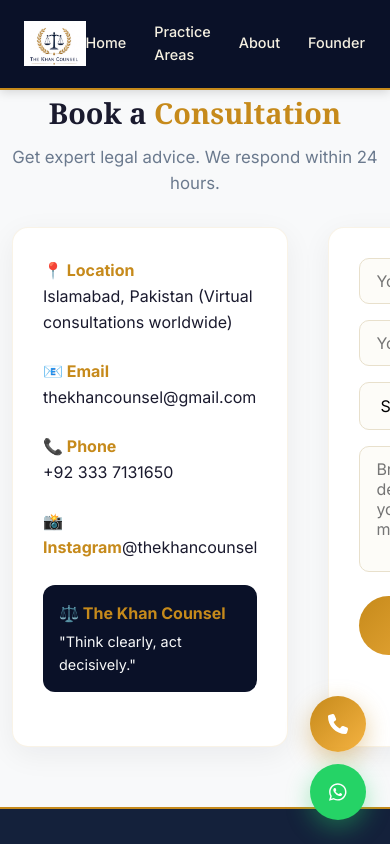
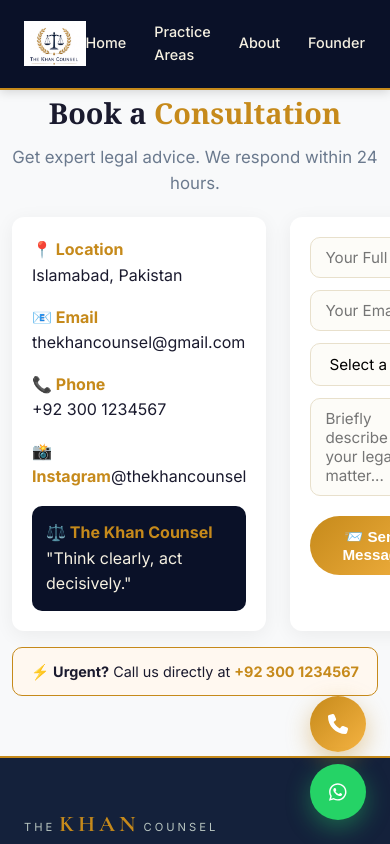
Before and after one commit to Ammara-khann/The-Khan-Counsel, a React (Create React App) app: page /contact in a window 390 px wide. Shown: the top 844 px of the page. Built offline with nearby package versions, Linux system fonts and the light colour scheme.

Commit message:
Complete mobile-first responsive with side menu

```diff
--- a/src/components/Header.js
+++ b/src/components/Header.js
@@ -45,13 +45,13 @@
           Book Consultation
         </Link>
 
-        {/* Mobile Toggle */}
+        {/* Mobile Hamburger */}
         <button style={styles.mobileBtn} onClick={() => setIsOpen(!isOpen)}>
           <FontAwesomeIcon icon={isOpen ? faTimes : faBars} size="lg" />
         </button>
       </div>
 
-      {/* Mobile Menu */}
+      {/* Mobile Side Menu */}
       {isOpen && (
         <div style={styles.mobileMenu}>
           {navLinks.map(link => (
@@ -140,15 +140,16 @@
   mobileMenu: {
     display: 'none',
     flexDirection: 'column',
-    padding: '16px 24px 24px',
+    padding: '20px 24px 30px',
     background: '#0A1128',
     borderTop: '1px solid rgba(198, 138, 27, 0.2)',
   },
   mobileLink: {
     color: '#F5F0E1',
     textDecoration: 'none',
-    padding: '10px 0',
-    fontSize: '1rem',
+    padding: '12px 0',
+    fontSize: '1.1rem',
+    fontWeight: '500',
     borderBottom: '1px solid rgba(255,255,255,0.05)',
   },
   mobileCta: {
@@ -159,22 +160,23 @@
     textDecoration: 'none',
     textAlign: 'center',
     fontWeight: '600',
-    marginTop: '12px',
+    marginTop: '16px',
   },
 };
 
 // ===== RESPONSIVE =====
 const responsiveStyles = `
 @media (max-width: 992px) {
-  .desktop-nav { display: none; }
-  .cta-btn { display: none; }
+  .desktop-nav { display: none !important; }
+  .cta-btn { display: none !important; }
   .mobile-btn { display: block !important; }
   .mobile-menu { display: flex !important; }
 }
-
 @media (max-width: 480px) {
   .logo { height: 35px !important; }
   .container { padding: 0 12px !important; }
+  .mobile-menu { padding: 16px 16px 24px !important; }
+  .mobile-link { font-size: 1rem !important; padding: 10px 0 !important; }
 }
 `;
 const styleSheet = document.createElement('style');
--- a/src/pages/Contact.js
+++ b/src/pages/Contact.js
@@ -2,14 +2,6 @@
 import emailjs from '@emailjs/browser';
 
 const Contact = () => {
-  // ============================================================
-  // 🔑 YOUR EMAILJS CREDENTIALS (ONLY ONCE!)
-  // ============================================================
-  const SERVICE_ID = 'service_qxl93c9';              // From Email Services
-  const ADMIN_TEMPLATE_ID = 'template_tcnyx7f';      // Admin template (goes to you)
-  const AUTO_REPLY_TEMPLATE_ID = 'template_s66kwph'; // Auto-reply template (goes to user)
-  const PUBLIC_KEY = 'yGgC4_8Cvy6sZGsNX';            // From Account → API Keys
-
   const [form, setForm] = useState({
     name: '',
     email: '',
@@ -18,6 +10,11 @@
   });
   const [isLoading, setIsLoading] = useState(false);
   const [status, setStatus] = useState(null);
+
+  const SERVICE_ID = 'service_qxl93c9';
+  const ADMIN_TEMPLATE_ID = 'template_tcnyx7f';
+  const AUTO_REPLY_TEMPLATE_ID = 'template_s66kwph';
+  const PUBLIC_KEY = 'yGgC4_8Cvy6sZGsNX';
 
   const handleChange = (e) => {
     setForm({ ...form, [e.target.name]: e.target.value });
@@ -28,44 +25,33 @@
     setIsLoading(true);
     setStatus(null);
 
-    // Data for Admin (goes to YOU)
     const adminData = {
       from_name: form.name,
       from_email: form.email,
       service: form.service,
       message: form.message,
-       to_email: 'thekhancounsel@gmail.com',
+      to_email: 'thekhancounsel@gmail.com',
     };
 
-    // Data for Auto-Reply (goes to USER)
     const autoReplyData = {
       from_name: form.name,
-      to_email: form.email,   // User's email address
+      to_email: form.email,
       service: form.service,
     };
 
-    console.log('📧 Sending Admin Email:', adminData);
-    console.log('📧 Sending Auto-Reply:', autoReplyData);
-
-    // 1. Send Admin email (to you)
     emailjs
       .send(SERVICE_ID, ADMIN_TEMPLATE_ID, adminData, PUBLIC_KEY)
-      .then((response) => {
-        console.log('✅ Admin email sent!', response);
-        // 2. Send Auto-Reply (to user)
+      .then(() => {
         return emailjs.send(SERVICE_ID, AUTO_REPLY_TEMPLATE_ID, autoReplyData, PUBLIC_KEY);
       })
-      .then((response) => {
-        console.log('✅ Auto-Reply sent!', response);
+      .then(() => {
         setIsLoading(false);
         setStatus('success');
         setForm({ name: '', email: '', service: '', message: '' });
         setTimeout(() => setStatus(null), 6000);
       })
       .catch((err) => {
-        console.error('❌ Error:', err);
-        console.error('Status:', err.status);
-        console.error('Text:', err.text);
+        console.error('EmailJS Error:', err);
         setIsLoading(false);
         setStatus('error');
         setTimeout(() => setStatus(null), 6000);
@@ -77,7 +63,7 @@
       <h1 className="section-title" style={{ textAlign: 'center' }}>
         Book a <span className="highlight">Consultation</span>
       </h1>
-      <p className="section-subtitle" style={{ textAlign: 'center', margin: '0 auto 30px' }}>
+      <p className="section-subtitle" style={{ textAlign: 'center', margin: '0 auto 20px' }}>
         Get expert legal advice. We respond within 24 hours.
       </p>
 
@@ -93,11 +79,11 @@
       )}
 
       <div style={styles.grid}>
-        {/* LEFT COLUMN - CONTACT INFO */}
+        {/* ===== LEFT SIDE ===== */}
         <div style={styles.info}>
           <div style={styles.infoItem}>
             <strong style={{ color: '#C68A1B' }}>📍 Location</strong>
-            <p>Islamabad, Pakistan (Virtual consultations worldwide)</p>
+            <p>Islamabad, Pakistan</p>
           </div>
           <div style={styles.infoItem}>
             <strong style={{ color: '#C68A1B' }}>📧 Email</strong>
@@ -105,19 +91,19 @@
           </div>
           <div style={styles.infoItem}>
             <strong style={{ color: '#C68A1B' }}>📞 Phone</strong>
-            <p><a href="tel:+923337131650">+92 333 7131650</a></p>
+            <p><a href="tel:+923001234567">+92 300 1234567</a></p>
           </div>
           <div style={styles.infoItem}>
             <strong style={{ color: '#C68A1B' }}>📸 Instagram</strong>
-            <a href="https://www.instagram.com/thekhancounsel/?hl=en">@thekhancounsel</a>
+            <a href="https://www.instagram.com/thisiskhantalks/">@thekhancounsel</a>
           </div>
-          <div style={{ ...styles.infoItem, background: '#0A1128', padding: '16px', borderRadius: '12px', color: '#F8F9FA' }}>
+          <div style={styles.quoteBox}>
             <strong style={{ color: '#C68A1B' }}>⚖️ The Khan Counsel</strong>
-            <p style={{ fontSize: '0.9rem', marginTop: '4px' }}>"Think clearly, act decisively."</p>
+            <p>"Think clearly, act decisively."</p>
           </div>
         </div>
 
-        {/* RIGHT COLUMN - FORM */}
+        {/* ===== RIGHT SIDE — FORM ===== */}
         <form style={styles.form} onSubmit={handleSubmit}>
           <input
             type="text"
@@ -147,14 +133,16 @@
             <option value="">Select a Practice Area</option>
             <option value="Family Law">Family Law (Pakistan)</option>
             <option value="Civil Law">Civil Litigation</option>
-            <option value="Corporate Law">Corporate Law</option>
+            <option value="Corporate Law">Corporate & Commercial Law</option>
             <option value="Immigration Law">Immigration & Global Mobility</option>
             <option value="Employment Law">Employment Law</option>
+            <option value="Property Law">Property & Real Estate</option>
+            <option value="Regulatory Law">Regulatory & Compliance</option>
           </select>
           <textarea
             name="message"
             placeholder="Briefly describe your legal matter..."
-            rows="5"
+            rows="4"
             value={form.message}
             onChange={handleChange}
             required
@@ -174,73 +162,103 @@
           </button>
         </form>
       </div>
+
+      {/* ===== EMERGENCY BANNER ===== */}
+      <div style={styles.emergencyBanner}>
+        <p>
+          ⚡ <strong>Urgent?</strong> Call us directly at{' '}
+          <a href="tel:+923001234567" style={{ color: '#C68A1B', fontWeight: '700' }}>
+            +92 300 1234567
+          </a>
+        </p>
+      </div>
     </div>
   );
 };
 
 const styles = {
   contact: {
-    padding: '40px 0 60px',
+    padding: '20px 0 40px',
     maxWidth: '1000px',
     margin: '0 auto',
   },
   grid: {
     display: 'grid',
     gridTemplateColumns: '1fr 1.5fr',
-    gap: '40px',
-    marginTop: '20px',
+    gap: '24px',
+    marginTop: '16px',
   },
   info: {
     background: '#FFFFFF',
-    borderRadius: '16px',
-    padding: '30px',
-    boxShadow: '0 8px 30px rgba(10, 17, 40, 0.06)',
-    border: '1px solid rgba(198, 138, 27, 0.1)',
+    borderRadius: '12px',
+    padding: '20px',
+    boxShadow: '0 4px 20px rgba(0,0,0,0.06)',
   },
   infoItem: {
-    marginBottom: '24px',
+    marginBottom: '16px',
   },
-  insta: {
-    color: '#C68A1B',
-    fontWeight: '600',
-    textDecoration: 'none',
+  quoteBox: {
+    background: '#0A1128',
+    padding: '14px',
+    borderRadius: '10px',
+    color: '#F5F0E1',
+    marginTop: '8px',
   },
   form: {
     background: '#FFFFFF',
-    borderRadius: '16px',
-    padding: '30px',
-    boxShadow: '0 8px 30px rgba(10, 17, 40, 0.06)',
-    border: '1px solid rgba(198, 138, 27, 0.1)',
+    borderRadius: '12px',
+    padding: '20px',
+    boxShadow: '0 4px 20px rgba(0,0,0,0.06)',
   },
   input: {
     width: '100%',
-    padding: '12px 16px',
-    marginBottom: '16px',
+    padding: '10px 14px',
+    marginBottom: '12px',
     border: '1px solid #E8E0CC',
     borderRadius: '10px',
-    fontSize: '1rem',
+    fontSize: '0.95rem',
     fontFamily: 'inherit',
     background: '#FDFCF8',
-    transition: 'border-color 0.2s ease',
   },
   successBanner: {
     background: '#E8F5E9',
     color: '#1B5E20',
-    padding: '16px 20px',
-    borderRadius: '12px',
-    marginBottom: '20px',
+    padding: '12px 16px',
+    borderRadius: '10px',
+    marginBottom: '16px',
     borderLeft: '4px solid #4CAF50',
-    fontWeight: '500',
+    fontSize: '0.9rem',
   },
   errorBanner: {
     background: '#FFEBEE',
     color: '#B71C1C',
-    padding: '16px 20px',
-    borderRadius: '12px',
-    marginBottom: '20px',
+    padding: '12px 16px',
+    borderRadius: '10px',
+    marginBottom: '16px',
     borderLeft: '4px solid #F44336',
-    fontWeight: '500',
+    fontSize: '0.9rem',
+  },
+  emergencyBanner: {
+    background: '#FFF8F0',
+    padding: '12px 16px',
+    borderRadius: '10px',
+    marginTop: '16px',
+    textAlign: 'center',
+    border: '1px solid #C68A1B',
+    fontSize: '0.9rem',
   },
 };
 
+// ===== RESPONSIVE =====
+const responsiveStyles = `
+@media (max-width: 768px) {
+  .contact-grid { grid-template-columns: 1fr !important; }
+  .contact-info { padding: 16px !important; }
+  .contact-form { padding: 16px !important; }
+}
+`;
+const styleSheet = document.createElement('style');
+styleSheet.textContent = responsiveStyles;
+document.head.appendChild(styleSheet);
+
 export default Contact;
```
Also changed, not shown: src/App.css (+25 -94 lines), src/pages/Home.js (+0 -7 lines).
